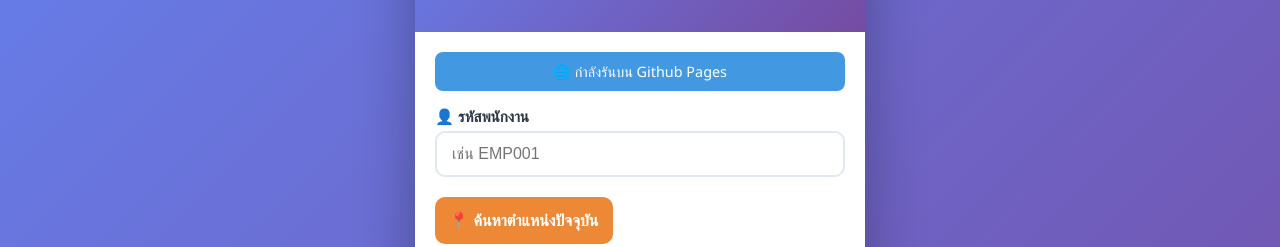
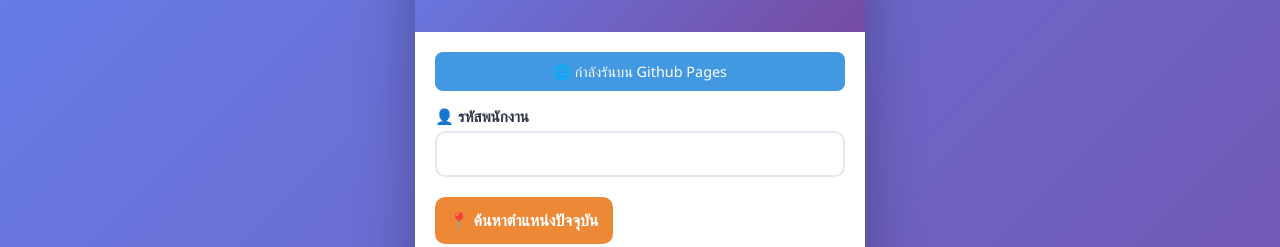
Before and after one commit to sarawutc6689-cpu/Login-Face, a plain HTML site: page Test.html in a window 1280 px wide. Shown: the part 111-358 px from the top of the page. Drawn offline with Linux system fonts and the light colour scheme.

Commit message:
Update Test.html

```diff
--- a/Test.html
+++ b/Test.html
@@ -251,7 +251,7 @@
 
       <div class="form-group">
         <label>👤 รหัสพนักงาน</label>
-        <input type="text" id="employeeId" placeholder="เช่น EMP001" autocomplete="off">
+        <input type="text" id="employeeId" placeholder="" autocomplete="off">
         <div id="employeeName" style="margin-top: 5px; font-size: 0.9rem; color: #718096;"></div>
       </div>
 
```
